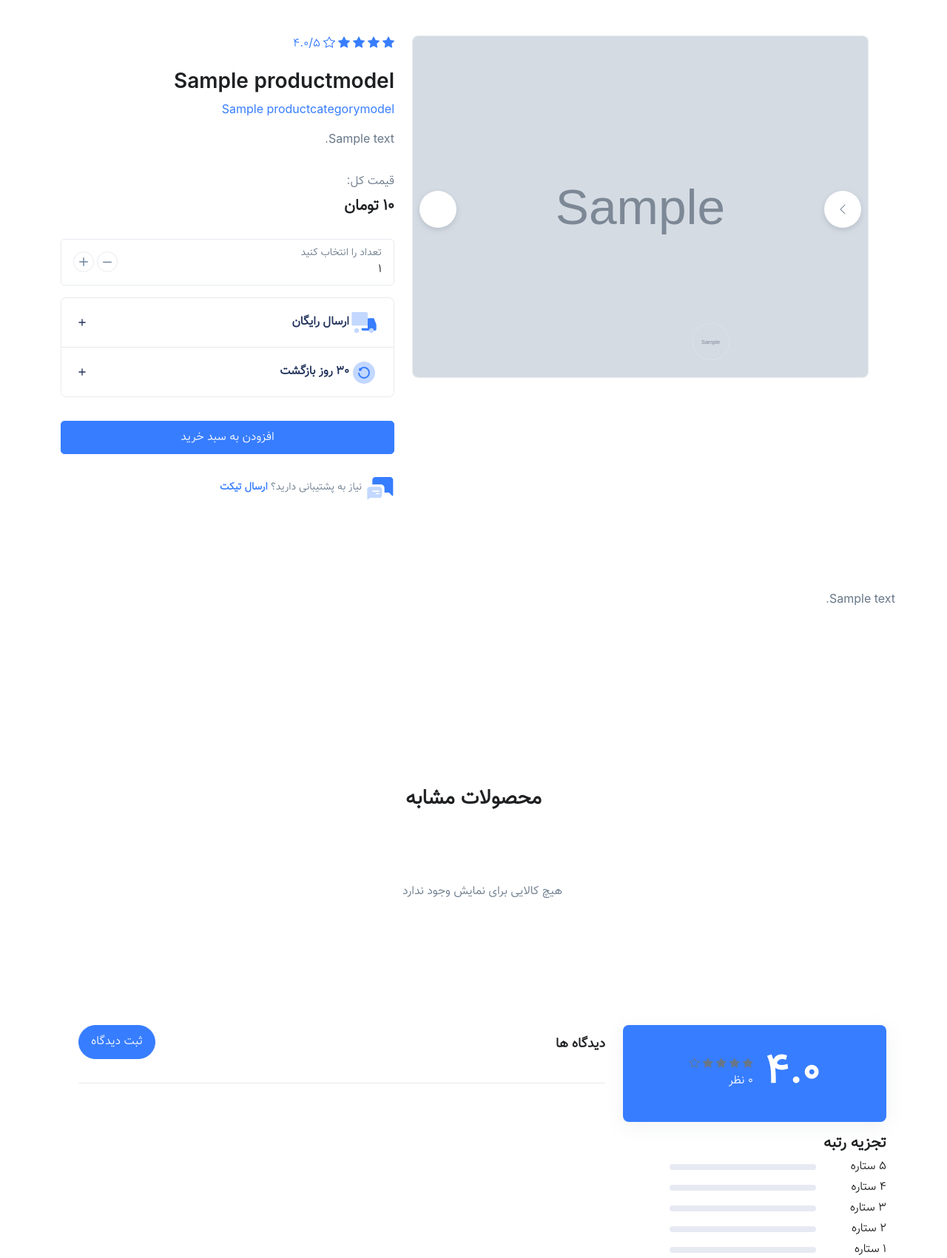
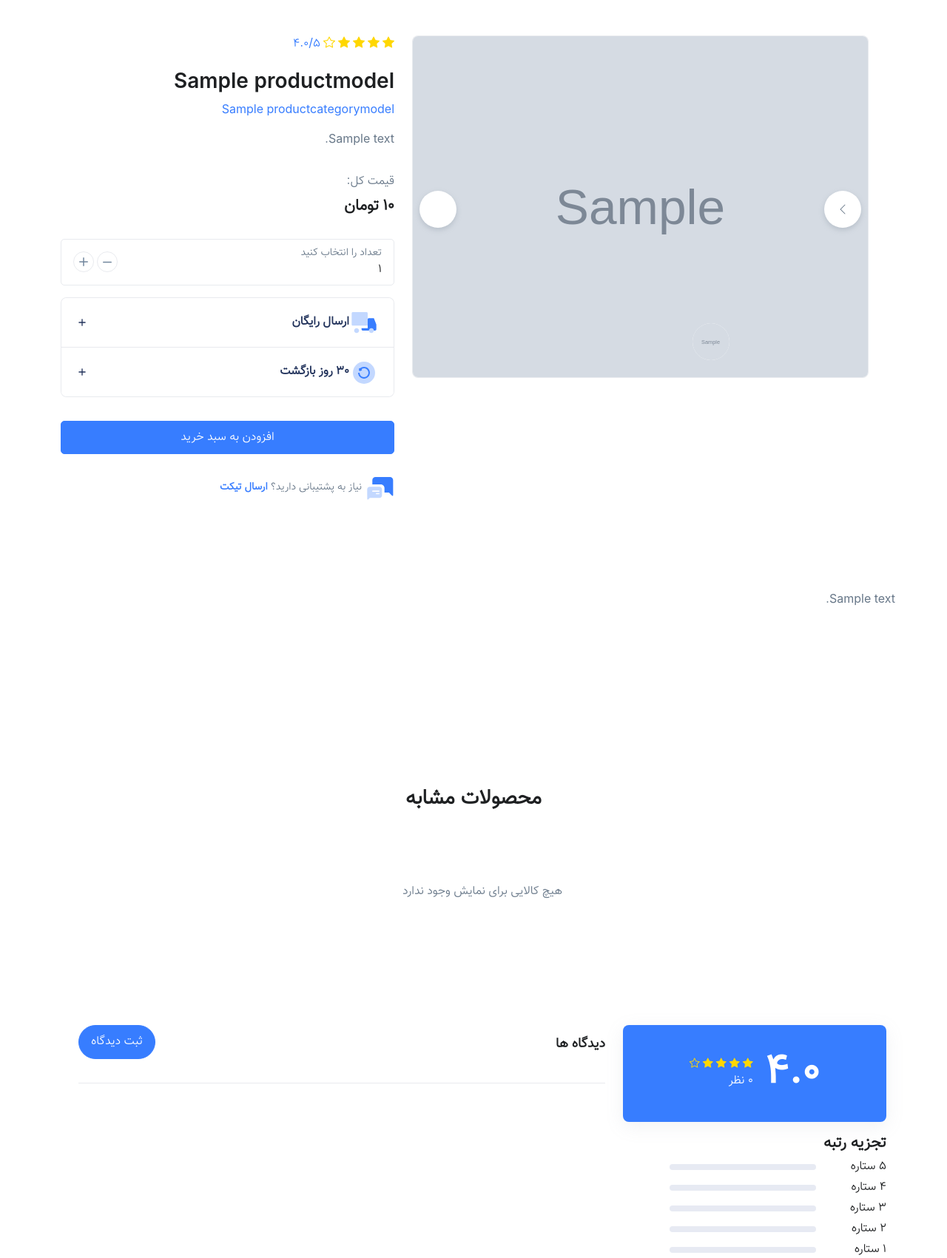
Before and after one commit to ryan-abolfazl/Django-Shop, a Django app: a page that uses core/templates/base.html in a window 1280 px wide. Shown: the part 72-1773 px from the top of the page at 74% size. Run offline with Django 4.2, Linux system fonts and the light colour scheme; tables that the repository leaves empty hold one stand-in row (values such as "Sample post"); grey boxes marked "Sample" are stand-in pictures; some libraries are stand-ins or nearby versions.

Commit message:
make stars shine!!!

```diff
--- a/core/static/css/styles.css
+++ b/core/static/css/styles.css
@@ -1,2 +1,6 @@
 .formatted-price {
 }
+
+.star-rate {
+    color:gold;
+}
```
